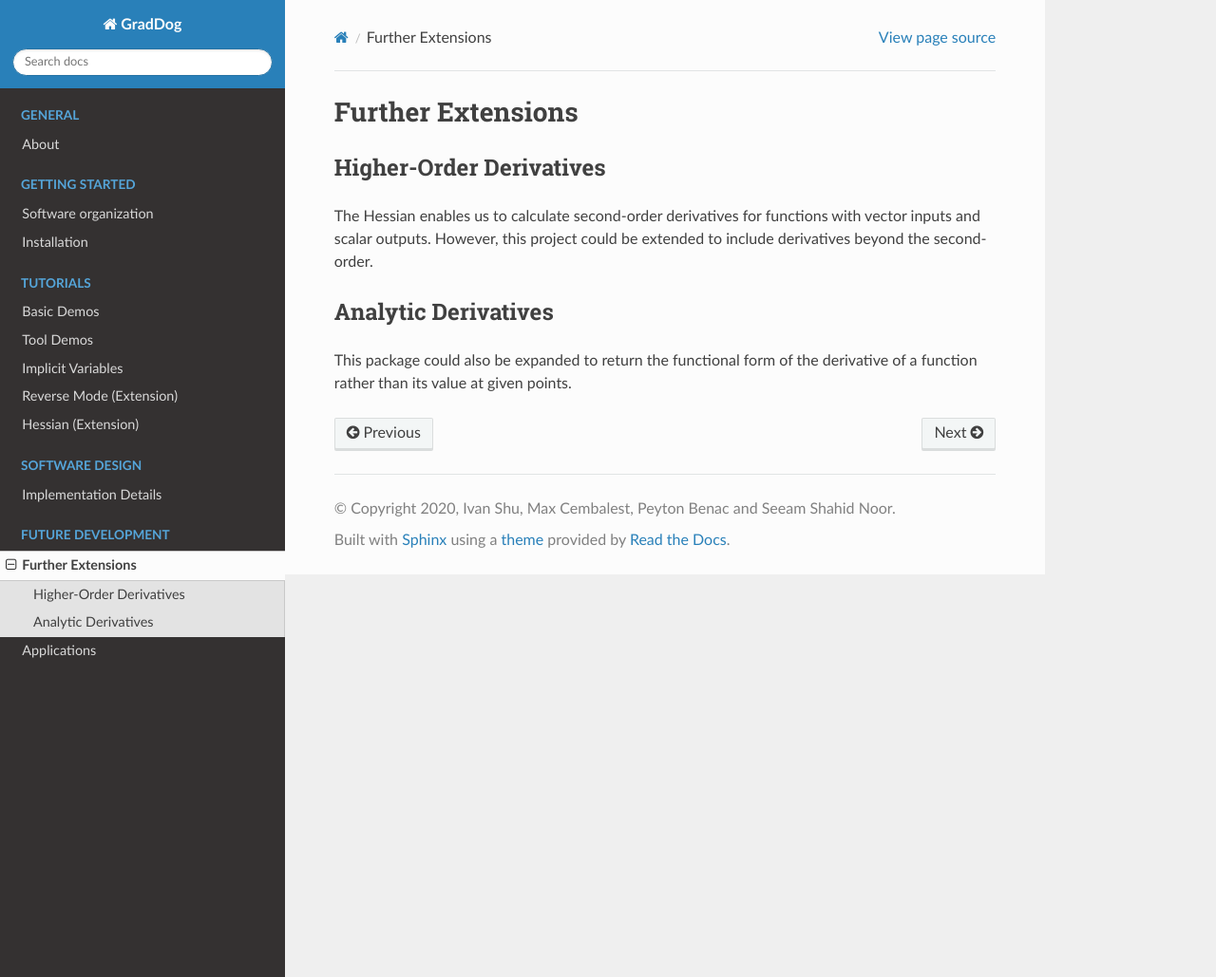
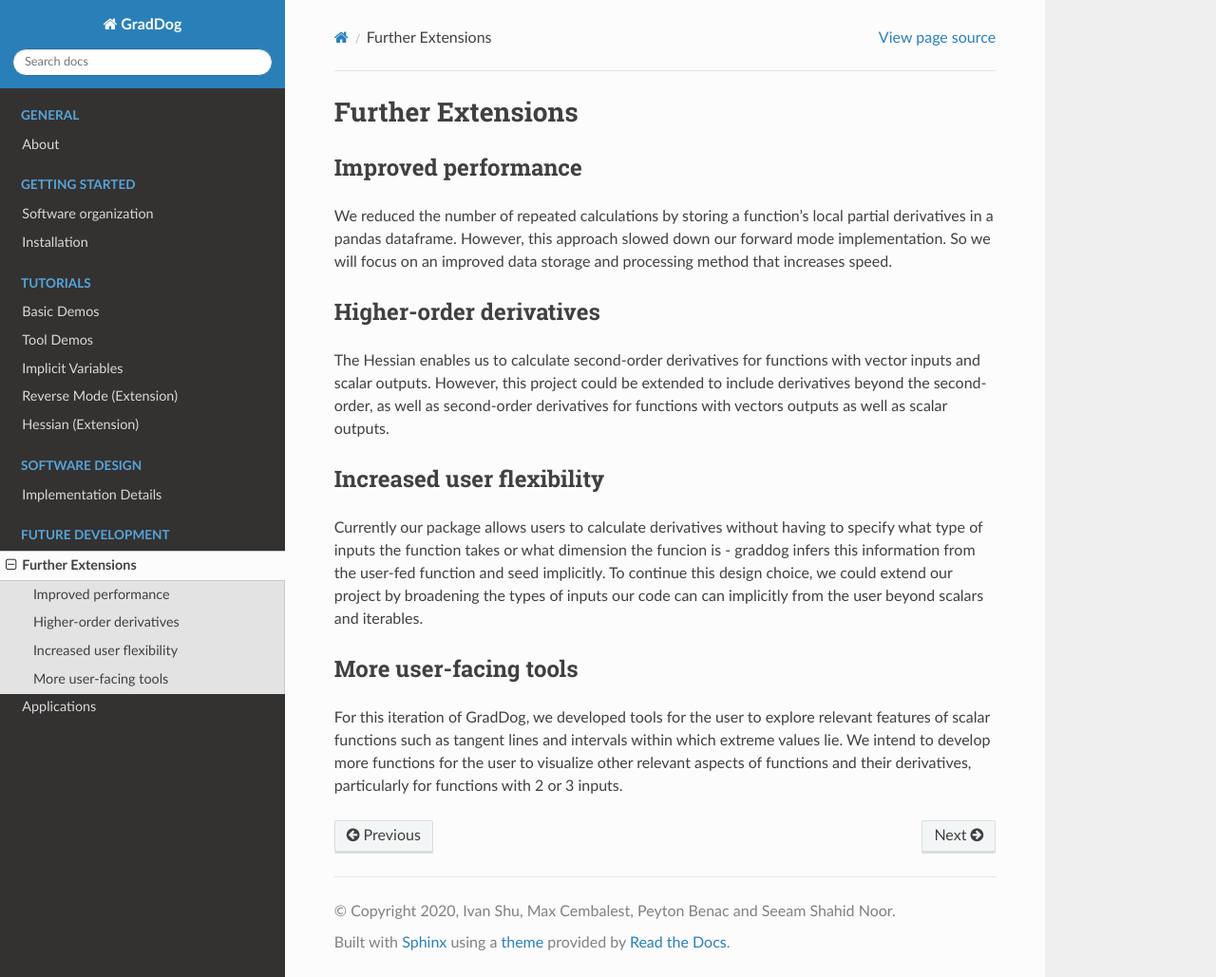
Before and after one commit to git-fetch-git-roll-over/GradDog, a Sphinx documentation site: the page built from docs/source/higher_derivative.rst, in a window 1280 px wide and 1029 px high. Shown: the whole window at 95% size. Built offline with Sphinx 7.4.7 and the Read the Docs theme 2.0.0, drawn with Linux system fonts in a browser that asks for light colours.

Commit message:
Update higher_derivative.rst

```diff
--- a/docs/source/higher_derivative.rst
+++ b/docs/source/higher_derivative.rst
@@ -2,11 +2,18 @@ Further Extensions
 ===========================================
 
 
-Higher-Order Derivatives
+Improved performance
 -------------------------
-The Hessian enables us to calculate second-order derivatives for functions with vector inputs and scalar outputs. However, this project could be extended to include derivatives beyond the second-order.
+We reduced the number of repeated calculations by storing a function's local partial derivatives in a pandas dataframe. However, this approach slowed down our forward mode implementation. So we will focus on an improved data storage and processing method that increases speed.
 
+Higher-order derivatives
+-------------------------
+The Hessian enables us to calculate second-order derivatives for functions with vector inputs and scalar outputs. However, this project could be extended to include derivatives beyond the second-order, as well as second-order derivatives for functions with vectors outputs as well as scalar outputs.
 
-Analytic Derivatives
-------------------------
-This package could also be expanded to return the functional form of the derivative of a function rather than its value at given points.
+Increased user flexibility
+-------------------------
+Currently our package allows users to calculate derivatives without having to specify what type of inputs the function takes or what dimension the funcion is - graddog infers this information from the user-fed function and seed implicitly. To continue this design choice, we could extend our project by broadening the types of inputs our code can can implicitly from the user beyond scalars and iterables.
+
+More user-facing tools
+-------------------------
+For this iteration of GradDog, we developed tools for the user to explore relevant features of scalar functions such as tangent lines and intervals within which extreme values lie. We intend to develop more functions for the user to visualize other relevant aspects of functions and their derivatives, particularly for functions with 2 or 3 inputs.
```
